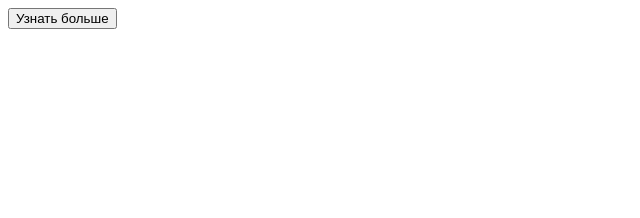
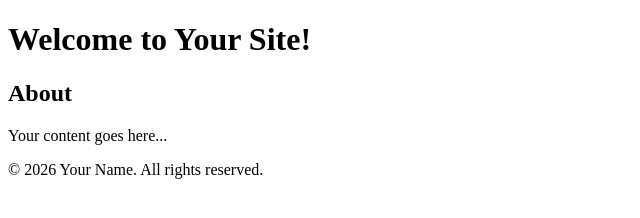
Before and after one commit to otpysknik5-ship-it/otpysknik5-hip-it.github.io, a plain HTML site: page index.html in a window 1280 px wide. Shown: the whole page, without its empty margins (0-640 px from the left). Drawn offline with Linux system fonts and the light colour scheme.

Commit message:
Update index.html with proper HTML structure

```diff
--- a/index.html
+++ b/index.html
@@ -1 +1,23 @@
-<button class="btn">Узнать больше</button>
+<!DOCTYPE html>
+<html lang="en">
+<head>
+    <meta charset="UTF-8">
+    <meta name="viewport" content="width=device-width, initial-scale=1.0">
+    <title>Your Title Here</title>
+    <link rel="stylesheet" href="styles.css">
+</head>
+<body>
+    <header>
+        <h1>Welcome to Your Site!</h1>
+    </header>
+    <main>
+        <section>
+            <h2>About</h2>
+            <p>Your content goes here...</p>
+        </section>
+    </main>
+    <footer>
+        <p>&copy; 2026 Your Name. All rights reserved.</p>
+    </footer>
+</body>
+</html>
```
